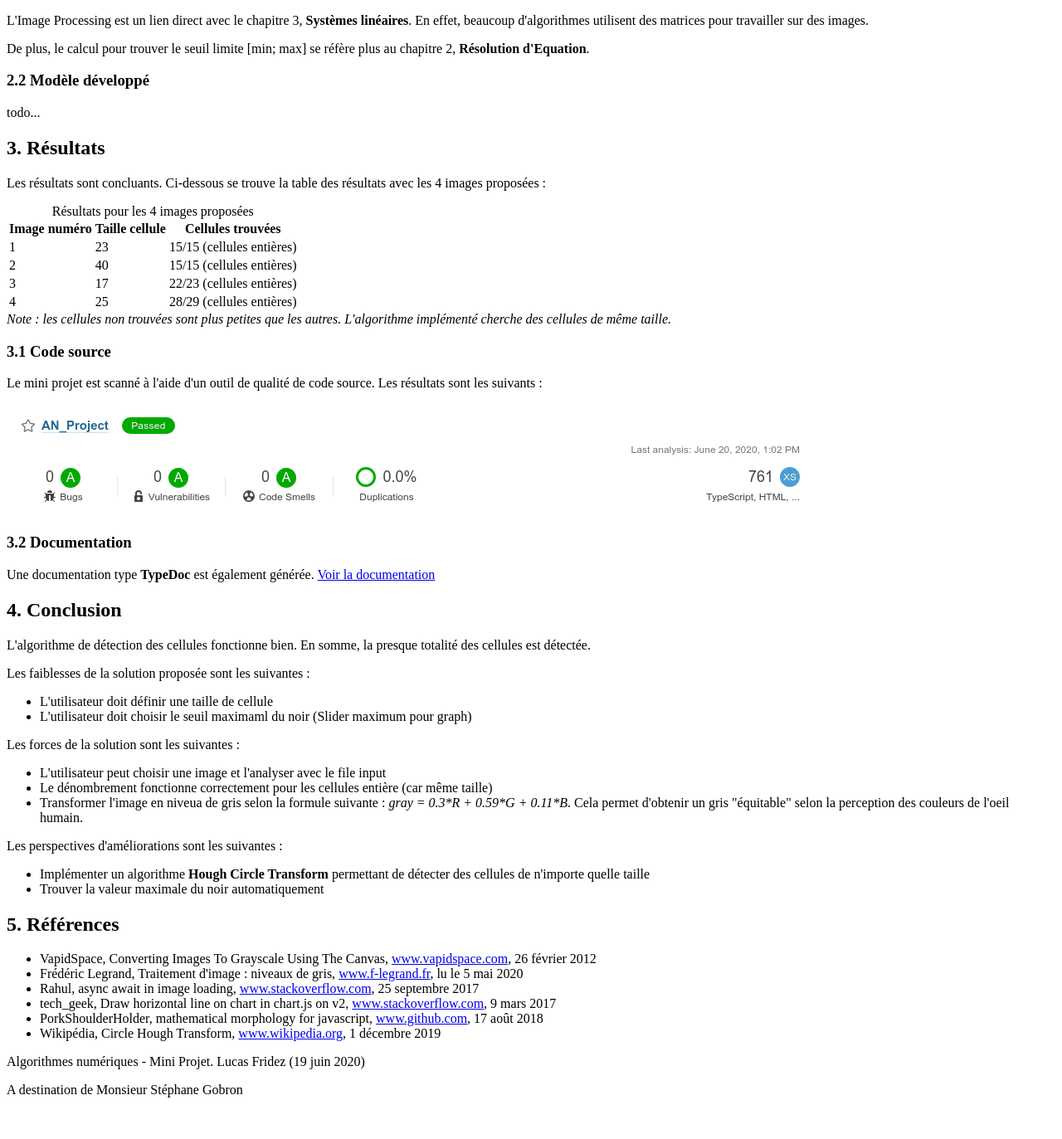
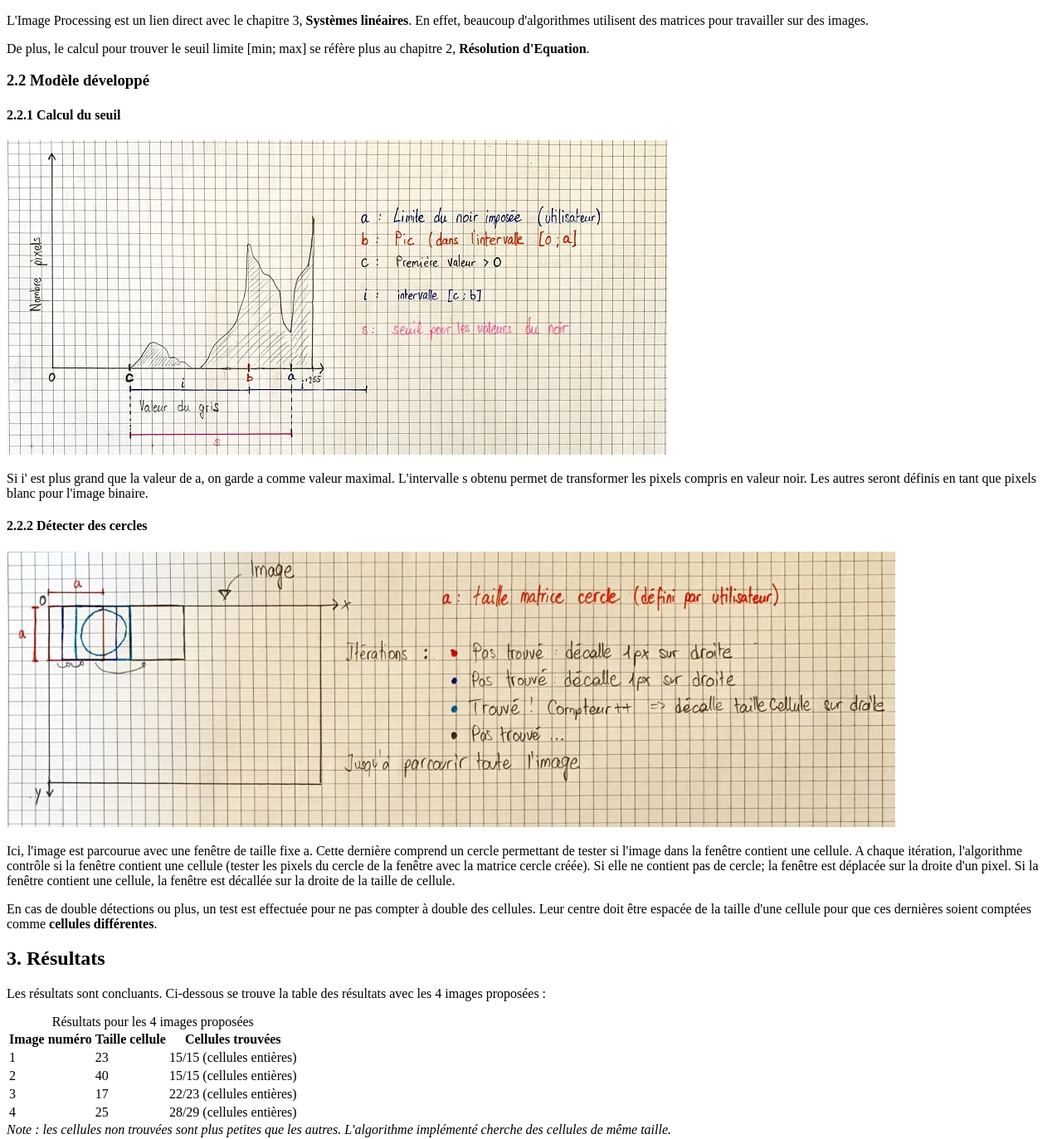
Before and after one commit to fridezlucas/blood-cells-image-analysis, a website built with webpack: page index.html in a window 1280 px wide. Shown: the part 1729-3102 px from the top of the page at 83% size. Before the commit the page ends 3068 px from the top, so only its background shows below. Built offline with nearby package versions, Linux system fonts and the light colour scheme.

Commit message:
Added : report images

```diff
--- a/index.html
+++ b/index.html
@@ -130,7 +130,23 @@ Version : 2020.06.20
             d'Equation</strong>.</p>
 
     <h3>2.2 Modèle développé</h3>
-    <p>todo...</p>
+
+    <h4>2.2.1 Calcul du seuil</h4>
+    <img src="img/report/seuil.jpg" alt="Calcul seuil">
+    <p>Si i' est plus grand que la valeur de a, on garde a comme valeur maximal. L'intervalle s obtenu permet de
+        transformer les pixels compris en valeur noir. Les autres seront définis en tant que pixels blanc pour l'image
+        binaire.</p>
+
+    <h4>2.2.2 Détecter des cercles</h4>
+    <img src="img/report/detect-cell.jpg" alt="Détection de cellules">
+    <p>Ici, l'image est parcourue avec une fenêtre de taille fixe a. Cette dernière comprend un cercle permettant de
+        tester si l'image dans la fenêtre contient une cellule. A chaque itération, l'algorithme contrôle si la fenêtre
+        contient une cellule (tester les pixels du cercle de la fenêtre avec la matrice cercle créée). Si elle ne
+        contient pas de cercle; la fenêtre est déplacée sur la droite d'un pixel. Si la fenêtre contient une cellule, la
+        fenêtre est décallée sur la droite de la taille de cellule.</p>
+    <p>En cas de double détections ou plus, un test est effectuée pour ne pas compter à double des cellules. Leur centre
+        doit être espacée de la taille d'une cellule pour que ces dernières soient comptées comme <strong>cellules
+            différentes</strong>.</p>
 
     <h2>3. Résultats</h2>
 
@@ -174,7 +190,7 @@ Version : 2020.06.20
 
     <h3>3.1 Code source</h3>
     <p>Le mini projet est scanné à l'aide d'un outil de qualité de code source. Les résultats sont les suivants :</p>
-    <img src="img/sonarscan.png" alt="Sonarscan">
+    <img src="img/report/sonarscan.png" alt="Sonarscan">
 
     <h3>3.2 Documentation</h3>
     <p>Une documentation type <strong>TypeDoc</strong> est également générée. <a href="docs/index.html">Voir la
@@ -208,14 +224,24 @@ Version : 2020.06.20
     <h2>5. Références</h2>
     <ul>
         <li>VapidSpace, Converting Images To Grayscale Using The Canvas,
-            <a target="_blank" rel="noopener noreferrer" href="http://www.vapidspace.com/coding/2012/02/26/converting-images-to-grayscale-using-the-canvas/">www.vapidspace.com</a>, 26 février
+            <a target="_blank" rel="noopener noreferrer"
+                href="http://www.vapidspace.com/coding/2012/02/26/converting-images-to-grayscale-using-the-canvas/">www.vapidspace.com</a>,
+            26 février
             2012
         </li>
-        <li>Frédéric Legrand, Traitement d'image : niveaux de gris, <a target="_blank" rel="noopener noreferrer" href="https://www.f-legrand.fr/scidoc/docmml/image/niveaux/images/images.html">www.f-legrand.fr</a>, lu le 5 mai 2020</li>
-        <li>Rahul, async await in image loading, <a target="_blank" rel="noopener noreferrer" href="https://stackoverflow.com/questions/46399223/async-await-in-image-loading">www.stackoverflow.com</a>, 25 septembre 2017</li>
-        <li>tech_geek, Draw horizontal line on chart in chart.js on v2, <a target="_blank" rel="noopener noreferrer" href="https://stackoverflow.com/questions/42691873/draw-horizontal-line-on-chart-in-chart-js-on-v2">www.stackoverflow.com</a>, 9 mars 2017</li>
-        <li>PorkShoulderHolder, mathematical morphology for javascript, <a target="_blank" rel="noopener noreferrer" href="https://github.com/PorkShoulderHolder/morph">www.github.com</a>, 17 août 2018</li>
-        <li>Wikipédia, Circle Hough Transform, <a target="_blank" rel="noopener noreferrer" href="https://en.wikipedia.org/wiki/Circle_Hough_Transform">www.wikipedia.org</a>, 1 décembre 2019
+        <li>Frédéric Legrand, Traitement d'image : niveaux de gris, <a target="_blank" rel="noopener noreferrer"
+                href="https://www.f-legrand.fr/scidoc/docmml/image/niveaux/images/images.html">www.f-legrand.fr</a>, lu
+            le 5 mai 2020</li>
+        <li>Rahul, async await in image loading, <a target="_blank" rel="noopener noreferrer"
+                href="https://stackoverflow.com/questions/46399223/async-await-in-image-loading">www.stackoverflow.com</a>,
+            25 septembre 2017</li>
+        <li>tech_geek, Draw horizontal line on chart in chart.js on v2, <a target="_blank" rel="noopener noreferrer"
+                href="https://stackoverflow.com/questions/42691873/draw-horizontal-line-on-chart-in-chart-js-on-v2">www.stackoverflow.com</a>,
+            9 mars 2017</li>
+        <li>PorkShoulderHolder, mathematical morphology for javascript, <a target="_blank" rel="noopener noreferrer"
+                href="https://github.com/PorkShoulderHolder/morph">www.github.com</a>, 17 août 2018</li>
+        <li>Wikipédia, Circle Hough Transform, <a target="_blank" rel="noopener noreferrer"
+                href="https://en.wikipedia.org/wiki/Circle_Hough_Transform">www.wikipedia.org</a>, 1 décembre 2019
         </li>
     </ul>
 
```
Also changed, not shown: README.md, img/report/detect-cell.jpg (added), img/report/seuil.jpg (added), img/report/sonarscan.png (renamed from img/sonarscan.png).
